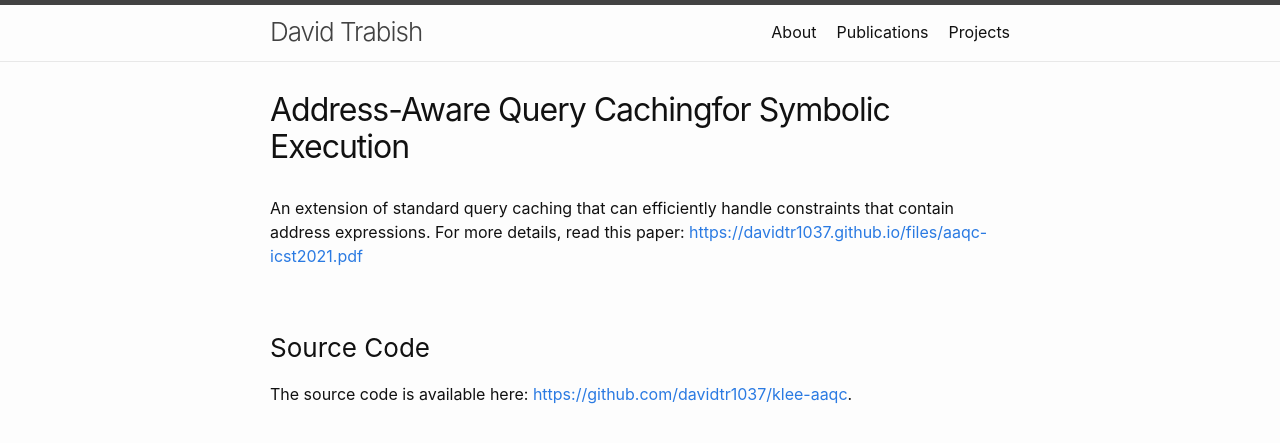
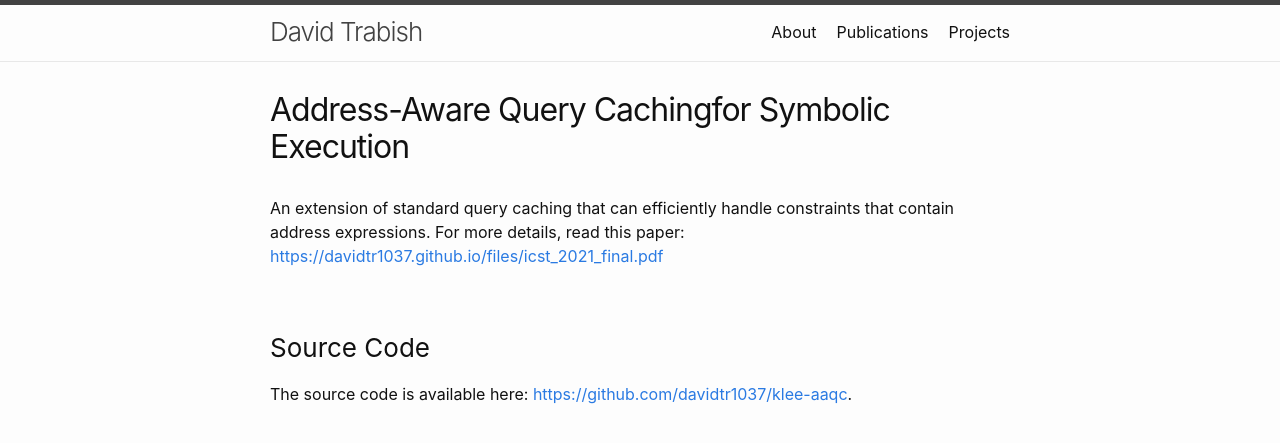
Before and after one commit to davidtr1037/davidtr1037.github.io, a Jekyll site: the page built from projects/aaqc.md, in a window 1280 px wide. Shown: the top 443 px of the page. Built offline with Jekyll 4.4.1, drawn with Linux system fonts in a browser that asks for light colours; some of the changed lines change nothing that is shown.

Commit message:
fixing link

```diff
--- a/projects/aaqc.md
+++ b/projects/aaqc.md
@@ -5,7 +5,7 @@ permalink: /aaqc/
 ---
 
 An extension of standard query caching that can efficiently handle constraints that contain address expressions.
-For more details, read this paper: <https://davidtr1037.github.io/files/aaqc-icst2021.pdf>
+For more details, read this paper: <https://davidtr1037.github.io/files/icst_2021_final.pdf>
 
 ### Source Code
 The source code is available here: <https://github.com/davidtr1037/klee-aaqc>.
```
